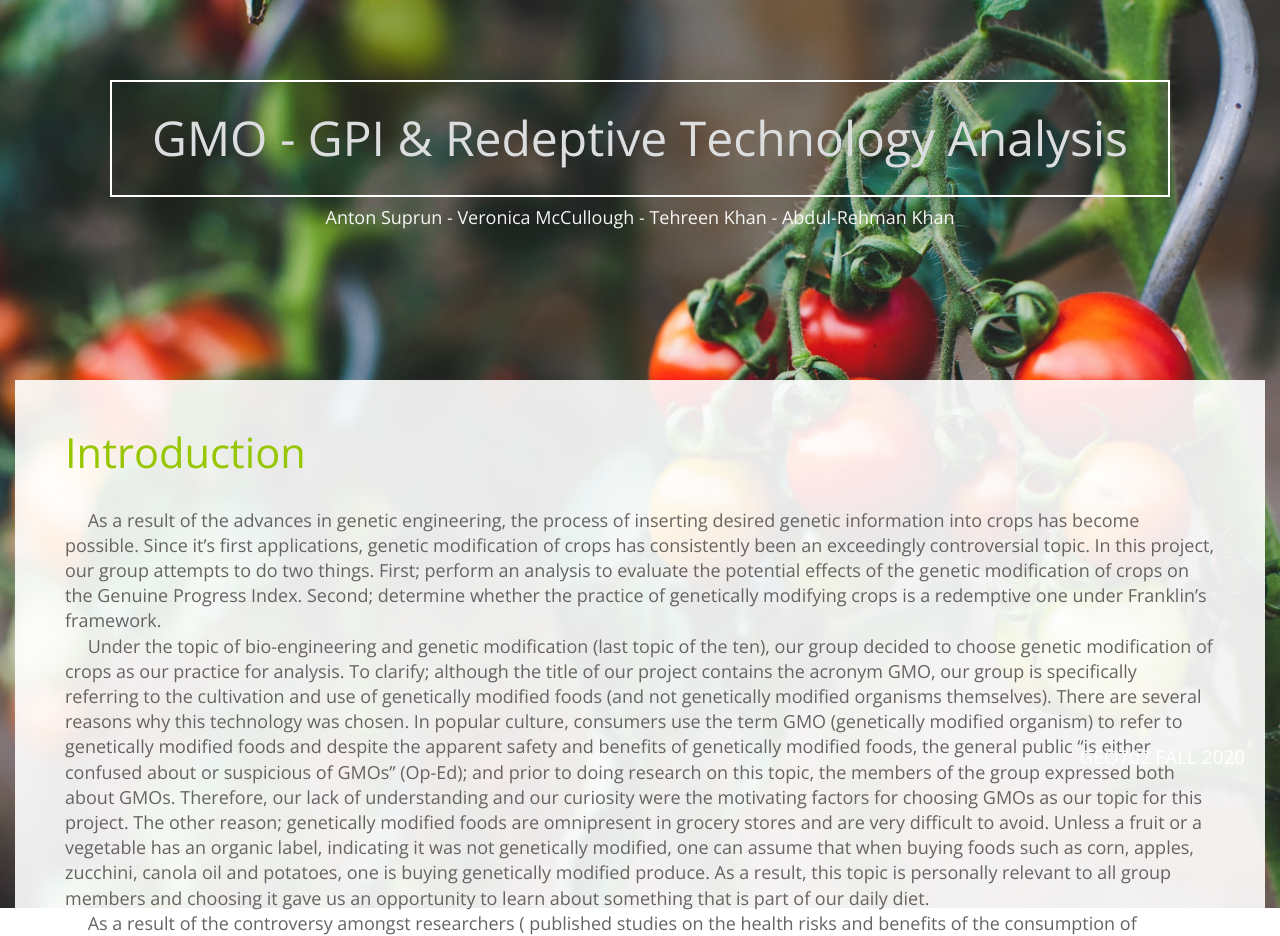
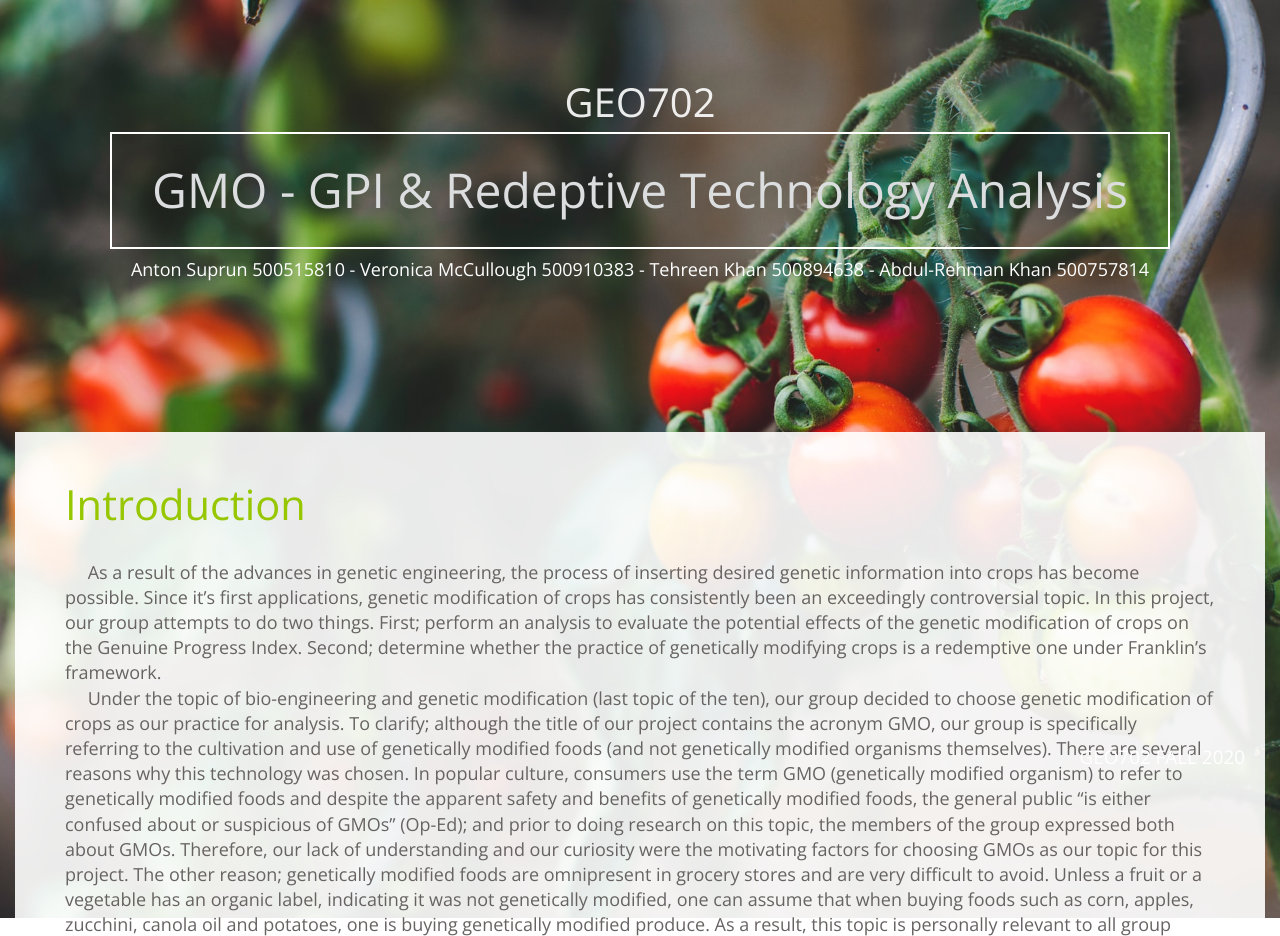
Before and after one commit to absoluteunit1/geo-term-project, a plain HTML site: page index.html in a window 1280 px wide. Shown: the top 936 px of the page. Drawn offline with nearby package versions, Linux system fonts and the light colour scheme.

Commit message:
added student numbers

```diff
--- a/index.html
+++ b/index.html
@@ -26,8 +26,9 @@
             <section class="parallax-window tm-section tm-section-home" id="home" data-parallax="scroll" data-image-src="img/tomatoes.jpg">
                 <div class="tm-page-content-width tm-padding-b">
                     <div class="text-center tm-site-title-wrap">
+                        <h1 style="color:white; opacity:90%;"> GEO702 </h1>
                         <h1 class="tm-site-title">GMO - GPI & Redeptive Technology Analysis </h1>
-                        <p style="color: white; opacity:95%;"> Anton Suprun - Veronica McCullough - Tehreen Khan - Abdul-Rehman Khan </p>
+                        <p style="color: white"> Anton Suprun 500515810 - Veronica McCullough 500910383 - Tehreen Khan 500894638 - Abdul-Rehman Khan 500757814 </p>
                     </div>
                     <div class="tm-textbox tm-white-bg">
                         <h2 class="tm-green-text tm-section-title">Introduction</h2>
```
